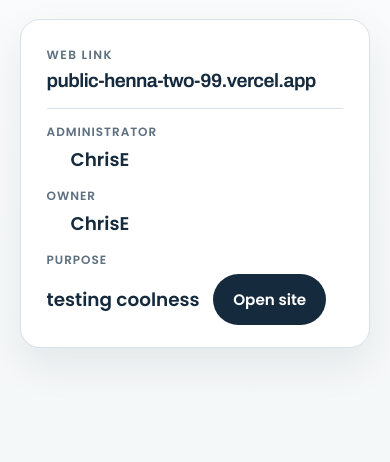
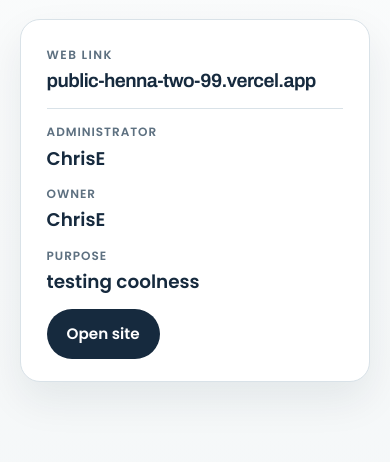
Before and after one commit to ZanieJ/GoNamibia2027, a plain HTML site: page index.html in a window 390 px wide. Shown: the part 599-1061 px from the top of the page. Drawn offline with Linux system fonts and the light colour scheme.

Commit message:
Place each name and the Open site button where the arrows point.

```diff
--- a/index.html
+++ b/index.html
@@ -43,21 +43,13 @@
           </a>
         </div>
         <div class="meta">
-          <div>
-            <p class="meta__label">Administrator</p>
-            <p class="meta__value shift-right">ChrisE</p>
-          </div>
-          <div>
-            <p class="meta__label">Owner</p>
-            <p class="meta__value shift-right">ChrisE</p>
-          </div>
-          <div>
-            <p class="meta__label">Purpose</p>
-            <div class="purpose-row">
-              <p class="meta__value">testing coolness</p>
-              <a class="button button--card" href="https://public-henna-two-99.vercel.app">Open site</a>
-            </div>
-          </div>
+          <p class="meta__label meta__admin">Administrator</p>
+          <p class="meta__value meta__admin-name">ChrisE</p>
+          <p class="meta__label meta__owner">Owner</p>
+          <p class="meta__value meta__owner-name">ChrisE</p>
+          <p class="meta__label meta__purpose">Purpose</p>
+          <p class="meta__value meta__purpose-name">testing coolness</p>
+          <a class="button button--card" href="https://public-henna-two-99.vercel.app">Open site</a>
         </div>
       </article>
     </section>
--- a/styles.css
+++ b/styles.css
@@ -210,10 +210,12 @@ h1 em {
 
 .meta {
   display: grid;
-  grid-template-columns: 1fr 1fr 1.35fr;
-  column-gap: 1.25rem;
-  align-items: start;
-  margin: 0.85rem 0 0;
+  grid-template-columns: repeat(12, 1fr);
+  grid-template-rows: auto auto;
+  column-gap: 0.5rem;
+  row-gap: 0.45rem;
+  align-items: center;
+  margin: 0.9rem 0 0;
 }
 
 .meta__label {
@@ -226,30 +228,22 @@ h1 em {
 }
 
 .meta__value {
-  margin: 0.35rem 0 0;
+  margin: 0;
   font-size: 1.15rem;
   font-weight: 600;
 }
 
-.shift-right {
-  text-align: right;
-  padding-right: 1.25rem;
-}
-
-.purpose-row {
-  display: flex;
-  align-items: center;
-  gap: 0.85rem;
-  margin-top: 0.35rem;
-}
-
-.purpose-row .meta__value {
-  margin-top: 0;
-}
-
+.meta__admin { grid-column: 1 / 3; grid-row: 1; }
+.meta__admin-name { grid-column: 3 / 5; grid-row: 2; }
+.meta__owner { grid-column: 5 / 7; grid-row: 1; }
+.meta__owner-name { grid-column: 7 / 9; grid-row: 2; }
+.meta__purpose { grid-column: 9 / 11; grid-row: 1; }
+.meta__purpose-name { grid-column: 9 / 11; grid-row: 2; }
 .button--card {
+  grid-column: 11 / 13;
+  grid-row: 2;
   margin: 0;
-  flex: none;
+  justify-self: start;
 }
 
 .site-footer {
@@ -276,13 +270,25 @@ h1 em {
   }
 
   .meta {
-    grid-template-columns: 1fr;
-    row-gap: 0.85rem;
+    display: block;
   }
 
-  .shift-right {
-    text-align: left;
-    padding-right: 0;
-    padding-left: 1.5rem;
+  .meta__label,
+  .meta__value,
+  .button--card {
+    grid-column: auto;
+    grid-row: auto;
+  }
+
+  .meta__label {
+    margin-top: 0.85rem;
+  }
+
+  .meta__value {
+    margin-top: 0.2rem;
+  }
+
+  .button--card {
+    margin-top: 0.85rem;
   }
 }
```
